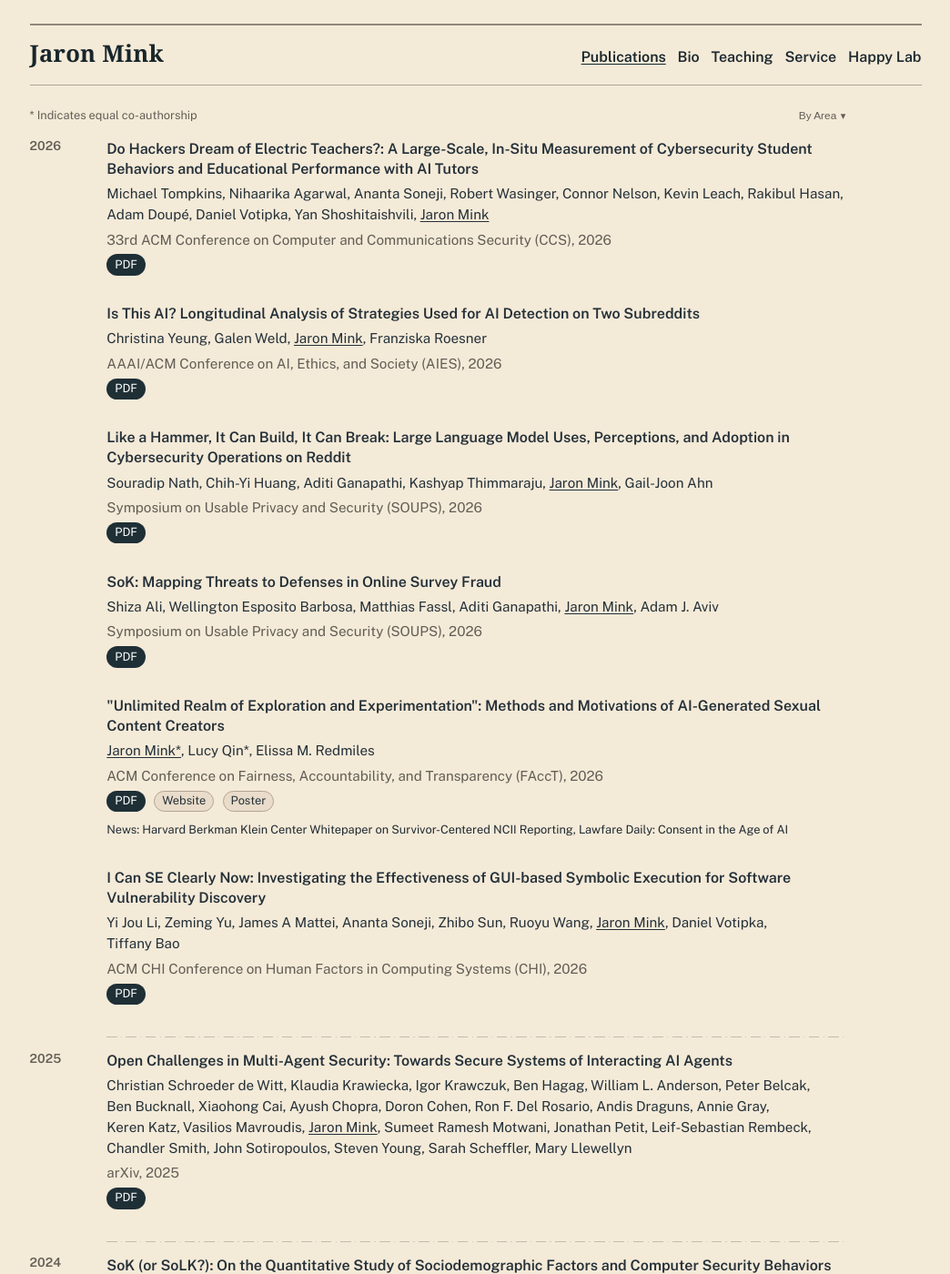
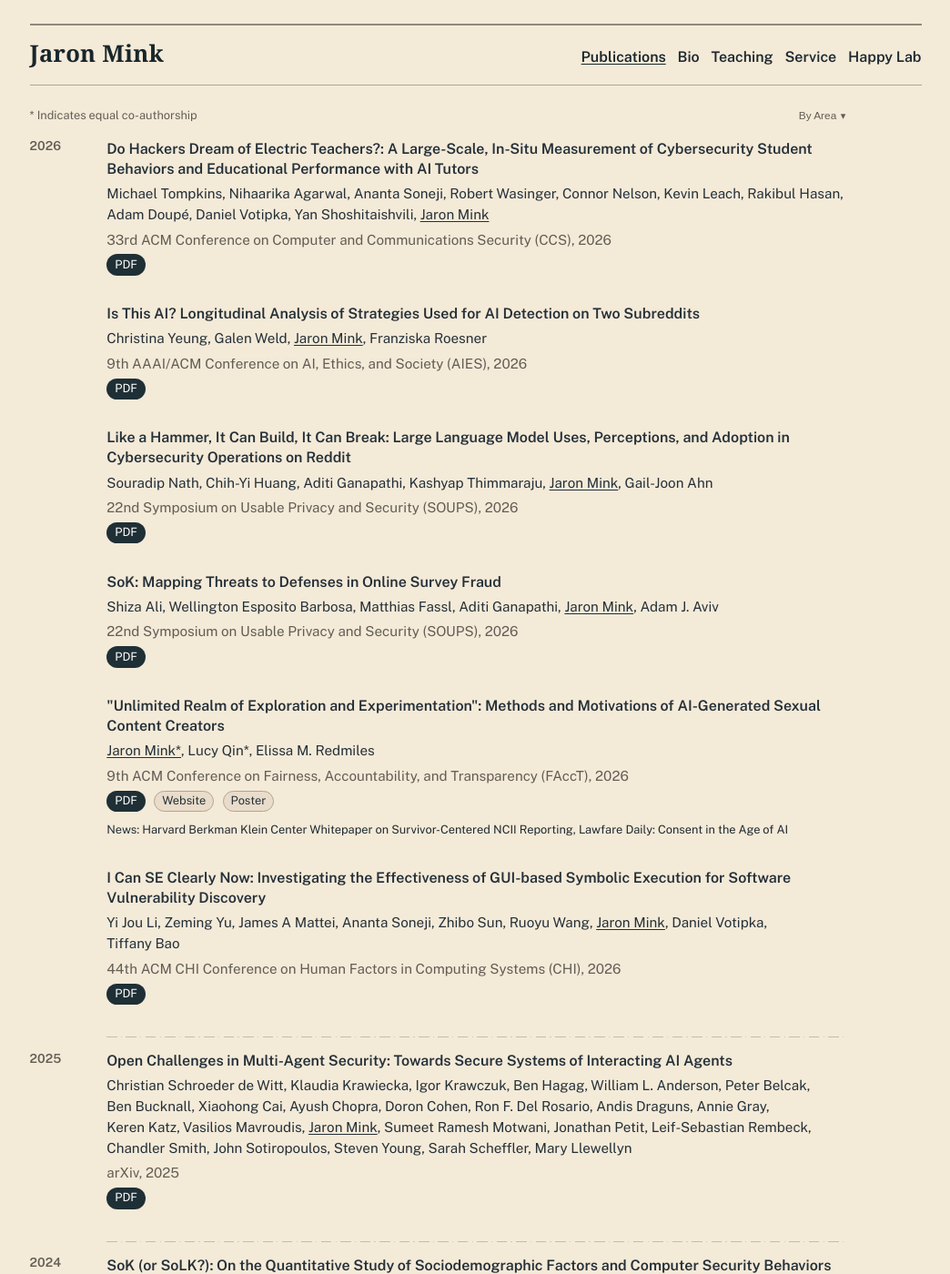
Before and after one commit to JaronMink/personal-website, a Jekyll site: the page built from publications.md, in a window 1280 px wide and 1400 px high. Shown: the whole window at 91% size, without its empty margins (110-1154 px from the left). Built offline with Jekyll 4.4.1, drawn with Linux system fonts in a browser that asks for light colours; some of the changed text lies outside the part shown.

Commit message:
Add conference edition numbers

```diff
--- a/_data/publications.yml
+++ b/_data/publications.yml
@@ -54,7 +54,7 @@
   - Jaron Mink*
   - Lucy Qin*
   - Elissa M. Redmiles
-  venue: ACM Conference on Fairness, Accountability, and Transparency (FAccT), 2026
+  venue: 9th ACM Conference on Fairness, Accountability, and Transparency (FAccT), 2026
   areas:
   - ml-enabled-abuse
   links:
@@ -103,7 +103,7 @@
   - Galen Weld
   - Jaron Mink
   - Franziska Roesner
-  venue: AAAI/ACM Conference on AI, Ethics, and Society (AIES), 2026
+  venue: 9th AAAI/ACM Conference on AI, Ethics, and Society (AIES), 2026
   areas:
   - ml-enabled-abuse
   links:
@@ -146,7 +146,7 @@
   - Jaron Mink
   - Daniel Votipka
   - Tiffany Bao
-  venue: ACM CHI Conference on Human Factors in Computing Systems (CHI), 2026
+  venue: 44th ACM CHI Conference on Human Factors in Computing Systems (CHI), 2026
   areas:
   - non-ml-human-factors
   - system-security
@@ -186,7 +186,7 @@
   - Aditi Ganapathi
   - Jaron Mink
   - Adam J. Aviv
-  venue: Symposium on Usable Privacy and Security (SOUPS), 2026
+  venue: 22nd Symposium on Usable Privacy and Security (SOUPS), 2026
   areas:
   - non-ml-human-factors
   links:
@@ -220,7 +220,7 @@
   - Kashyap Thimmaraju
   - Jaron Mink
   - Gail-Joon Ahn
-  venue: Symposium on Usable Privacy and Security (SOUPS), 2026
+  venue: 22nd Symposium on Usable Privacy and Security (SOUPS), 2026
   areas:
   - ml-for-security-applications
   links:
@@ -348,7 +348,7 @@
   - Tadayoshi Kohno
   - Elissa M. Redmiles
   - Gang Wang
-  venue: ACM CHI Conference on Human Factors in Computing Systems (CHI), 2024
+  venue: 42nd ACM CHI Conference on Human Factors in Computing Systems (CHI), 2024
   areas:
   - ml-enabled-abuse
   links:
@@ -633,7 +633,7 @@
   - Aiping Xiong
   - Linhai Song
   - Gang Wang
-  venue: The ACM Web Conference (WWW), 2022
+  venue: 31st ACM Web Conference (WWW), 2022
   areas:
   - non-ml-human-factors
   links:
@@ -675,7 +675,7 @@
   - Uma Pal
   - Adam J Aviv
   - Adam Bates
-  venue: ACM CHI Conference on Human Factors in Computing Systems (CHI), 2022
+  venue: 40th ACM CHI Conference on Human Factors in Computing Systems (CHI), 2022
   areas:
   - non-ml-human-factors
   links:
```
